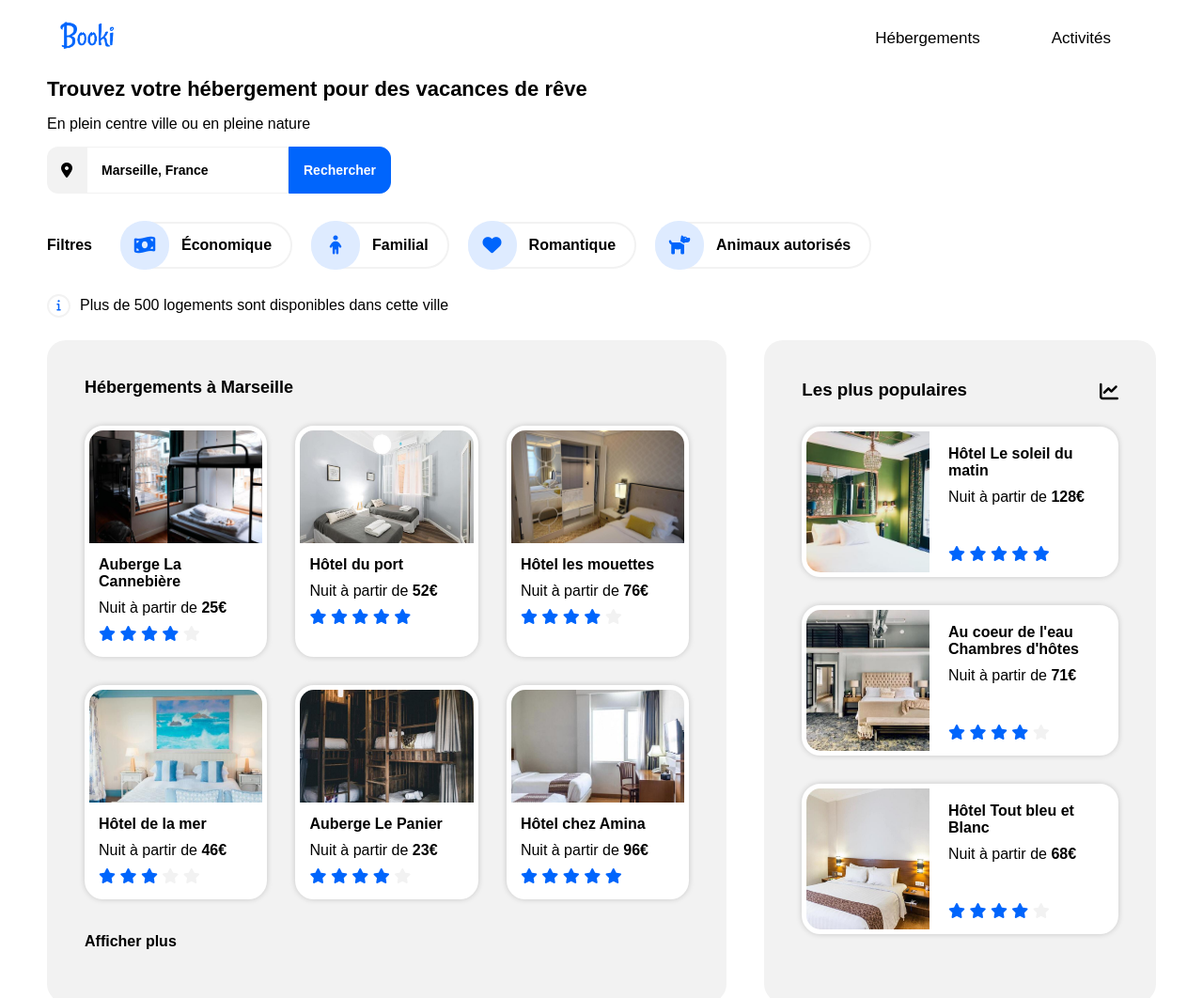
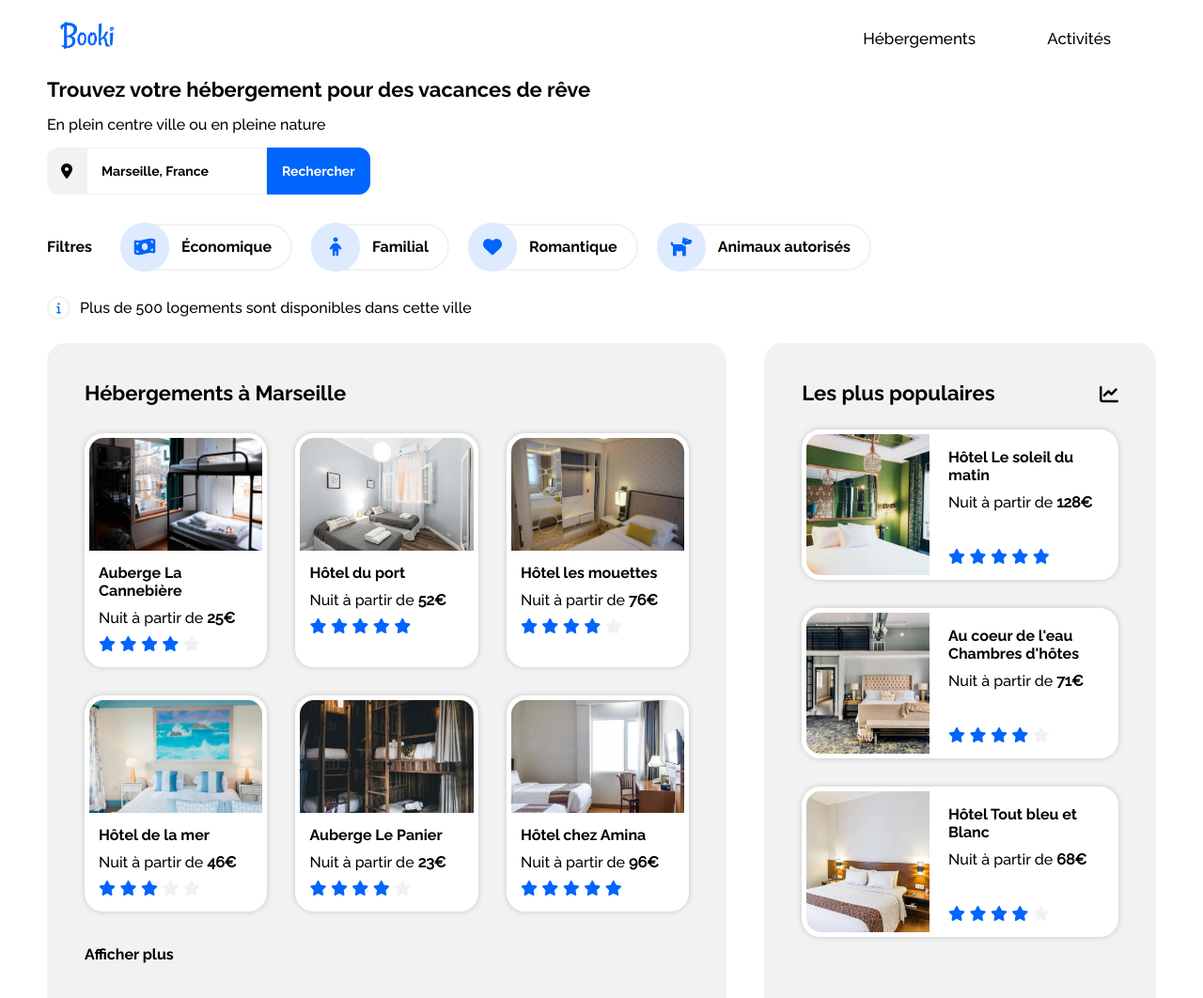
Before and after one commit to Pyke7/P2_caouen_loic, a plain HTML site: page index.html in a window 1280 px wide. Shown: the top 1062 px of the page at 94% size. Drawn offline with Linux system fonts and the light colour scheme; a web font is replaced by a local one.

Commit message:
Correction des fonts

```diff
--- a/css/mobile.css
+++ b/css/mobile.css
@@ -6,12 +6,13 @@ header
     flex-direction: column;
     justify-content: flex-start;
     align-items: center;
-    margin: 25px 0 25px 0px;
+    margin: 25px 0 15px 0px;
 }
 
 nav
 {
     width: 100%;
+    margin-top: 10px;
 }
 
 nav ul
--- a/css/style.css
+++ b/css/style.css
@@ -11,12 +11,21 @@
     src: url('fonts/Raleway-Regular.ttf') format('TrueType');
 }
 
+@font-face {
+    font-family: 'Raleway-Medium';
+    src: url('fonts/Raleway-Medium.ttf') format('TrueType');
+}
+
+@font-face {
+    font-family: 'Raleway-Bold';
+    src: url('fonts/Raleway-Bold.ttf') format('TrueType');
+}
+
 body
 {
     font-family: 'Raleway', sans-serif;
     color: #000;
     margin: auto;
-    /* max-width: 1440px; */
 }
 
 html, body
@@ -32,6 +41,8 @@ html, body
 
 #main_container h1
 {
+    font-family: 'Raleway-Bold';
+    font-weight: bold;
     font-size: 22px;
     margin: 15px auto;
 }
@@ -39,6 +50,7 @@ html, body
 #main_container .slogan p
 {
     margin: 15px auto;
+    font-family: 'Raleway-Medium';
 }
 
 main img
@@ -99,6 +111,7 @@ nav ul
 nav li
 {
     margin-right: 20px;
+    font-family: 'Raleway-Medium';
 }
 
 nav a
@@ -141,7 +154,7 @@ input[type="text"]
     font-size: 14px;
     font-weight: bold;
     padding-left: 15px;
-    font-family: 'Raleway', sans-serif;
+    font-family: 'Raleway-Bold', sans-serif;
     border: solid 1px #f2f2f2;
     outline: none;
 }
@@ -153,8 +166,7 @@ input[type="text"]
     align-items: center;
     color: #fff;
     font-size: 14px;
-    font-weight: bold;
-    font-family: 'Raleway', sans-serif;
+    font-family: 'Raleway-Bold', sans-serif;
     background-color: #0065fc;
     border: solid 1px #0065fc;
     border-radius: 0 12px 12px 0;
@@ -179,6 +191,7 @@ input::placeholder
     display: flex;
     align-items: center;
     margin-bottom: 14px;
+    font-family: 'Raleway-Bold';
 }
 
 .all_filters
@@ -245,6 +258,11 @@ input::placeholder
     align-items: center;
 }
 
+.logements p
+{
+    font-family: 'Raleway-Medium';
+}
+
 .cercle_icon
 {
     display: flex;
@@ -285,7 +303,8 @@ input::placeholder
 
 .bloc_hebergements h3
 {
-    font-size: 18px;
+    font-family: 'Raleway-Bold';
+    font-size: 22px;
     margin: 0;
     padding-bottom: 15px;
 }
@@ -340,17 +359,19 @@ input::placeholder
 {
     margin: 0;
     padding-bottom: 10px;
+    font-family: 'Raleway-Bold';
 }
 
 .card_hebergements p
 {
     margin: 0;
     padding-bottom: 10px;
+    font-family: 'Raleway-Medium';
 }
 
 .A_plus
 {
-    font-weight: bold;
+    font-family: 'Raleway-Bold';
     padding-top: 20px;
 }
 
@@ -371,6 +392,12 @@ input::placeholder
 .bloc_populaires header
 {
     margin: 0;
+}
+
+.bloc_populaires h3
+{
+    font-family: 'Raleway-Bold';
+    font-size: 22px;
 }
 
 .titreIcon
@@ -435,15 +462,17 @@ input::placeholder
     /* line-height: 5px; */
 }
 
-.card_populaires p
-{
-    margin: 10px 0;
-}
-
 .card_populaires h4
 {
     margin: 5px 0;
     font-weight: bold;
+    font-family: 'Raleway-Bold';
+}
+
+.card_populaires p
+{
+    margin: 10px 0;
+    font-family: 'Raleway-Medium';
 }
 
 .prix
@@ -469,6 +498,7 @@ input::placeholder
     flex-direction: column;
     justify-content: center;
     align-items: flex-start;
+    font-family: 'Raleway-Bold';
 }
 
 .bloc_activites_content
@@ -611,6 +641,7 @@ footer
 footer h2
 {
     font-size: 14px;
+    font-family: 'Raleway-Bold';
 }
 
 footer ul
@@ -621,6 +652,7 @@ footer ul
 footer li
 {
     margin-bottom: 5px;
+    font-family: 'Raleway-Medium';
 }
 
 footer a
--- a/index.html
+++ b/index.html
@@ -34,7 +34,7 @@
                 <div class="icon_geo"><i class="fas fa-map-marker-alt"></i></div>
                 <input type="text" name="recherche" placeholder="Marseille, France" maxlength="20" size="20">
                 <button type="submit" id="search">
-                    <span id="search_text"><p>Rechercher</p></span>
+                    <span id="search_text">Rechercher</span>
                     <span id="search_icon"><i class="fas fa-search"></i></span>
                 </button>
             </form>
```
Also changed, not shown: css/fonts/Raleway-Bold.ttf (renamed from css/fonts/static/Raleway-Bold.ttf), css/fonts/Raleway-Medium.ttf (renamed from css/fonts/static/Raleway-Medium.ttf), css/fonts/static/Raleway-Italic-VariableFont_wght.ttf (renamed from css/fonts/Raleway-Italic-VariableFont_wght.ttf), css/fonts/static/Raleway-VariableFont_wght.ttf (renamed from css/fonts/Raleway-VariableFont_wght.ttf), images/search-solid.svg (deleted).
